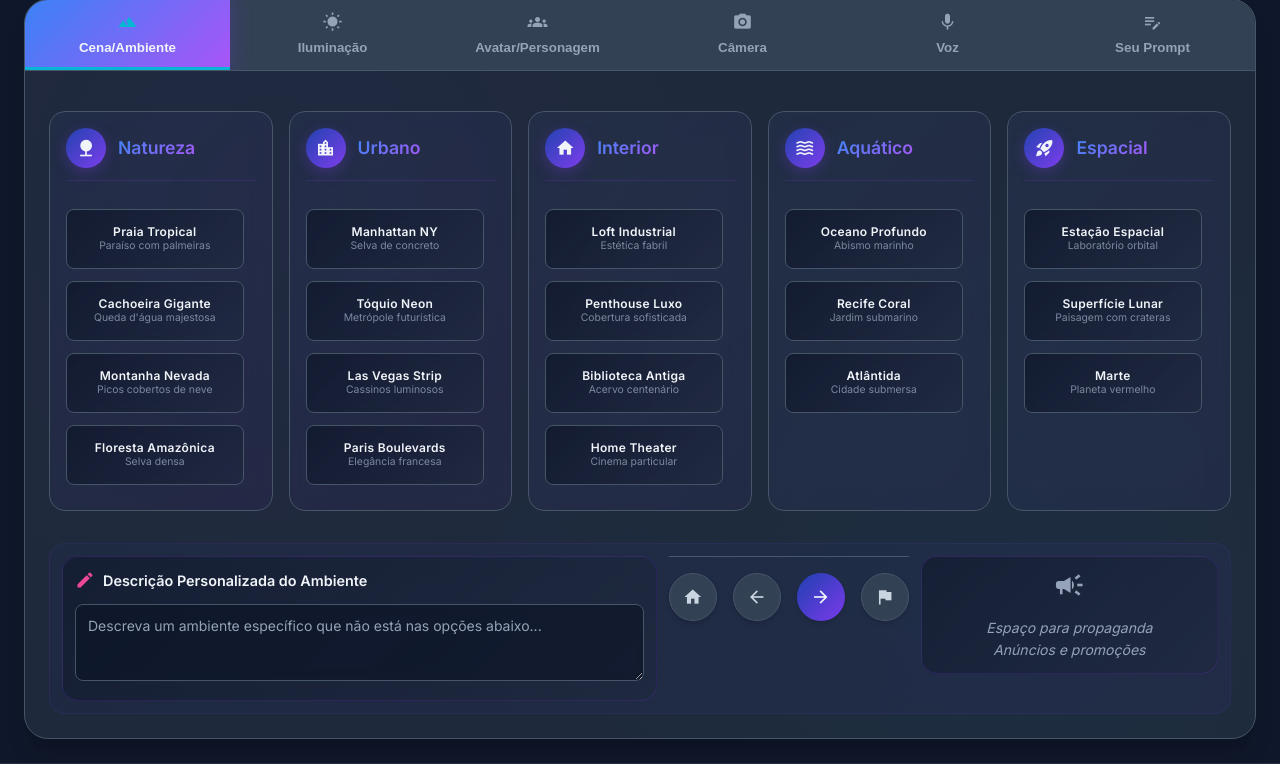
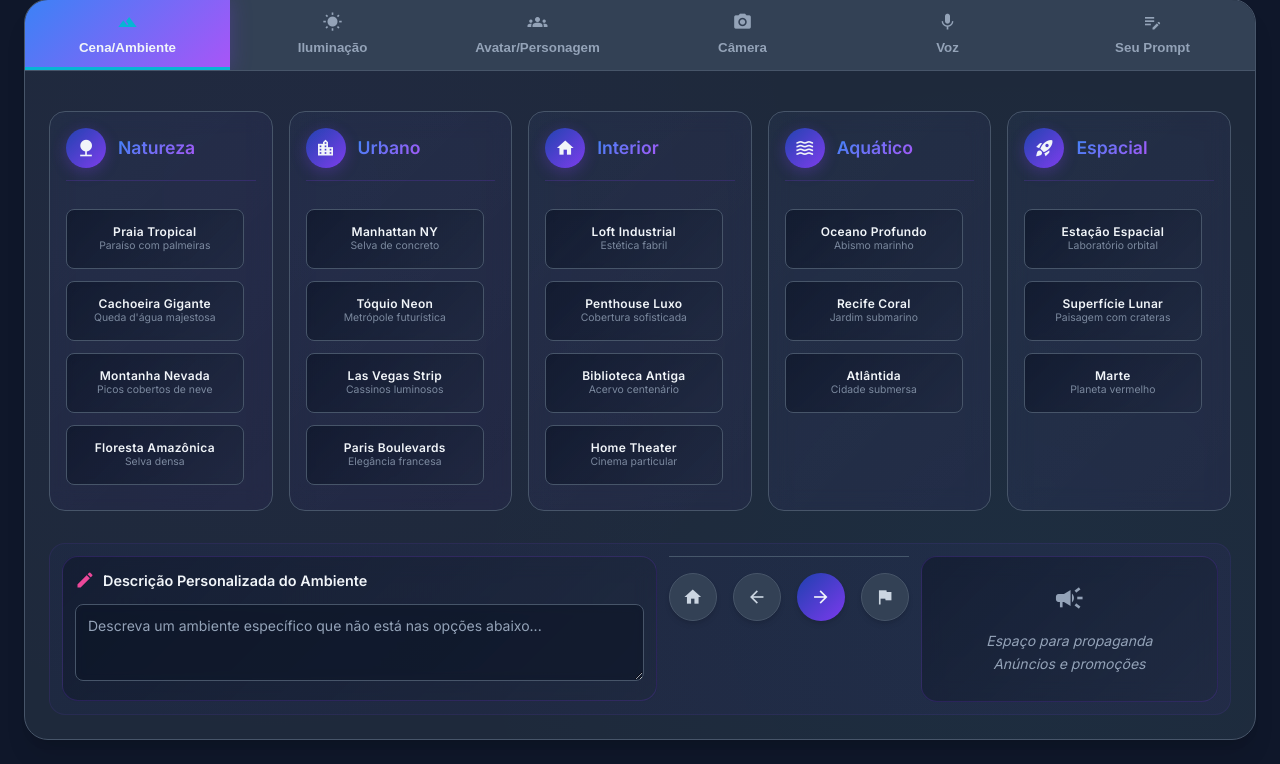
Before and after one commit to mariocromia/aprend_aqui, a PHP site: page /aprend_aqui/gerador_prompt_modern.php in a window 1280 px wide. Shown: the part 140-904 px from the top of the page. Run offline with PHP 8.4, Linux system fonts and the light colour scheme; the visitor is signed in with stand-in values (Sample User, id 1).

Commit message:
Criação do novo layout dedo geragor de prompt 08 - aumento da altura do espaço para propaganda

```diff
--- a/gerador_prompt_modern.php
+++ b/gerador_prompt_modern.php
@@ -357,7 +357,8 @@ if ($_SERVER['REQUEST_METHOD'] === 'POST' && isset($_POST['action']) && $_POST['
             border-radius: var(--radius);
             padding: 0.75rem;
             border: 1px solid rgba(124, 58, 237, 0.2);
-            min-height: 100px;
+            min-height: 146px;
+            height: 146px;
             display: flex;
             flex-direction: column;
             justify-content: center;
```
